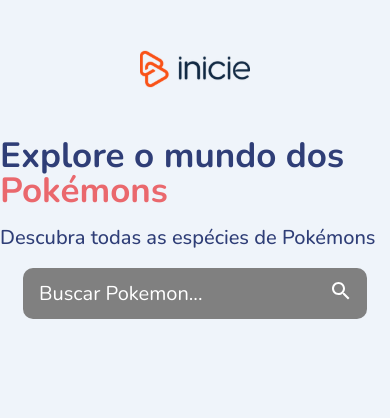
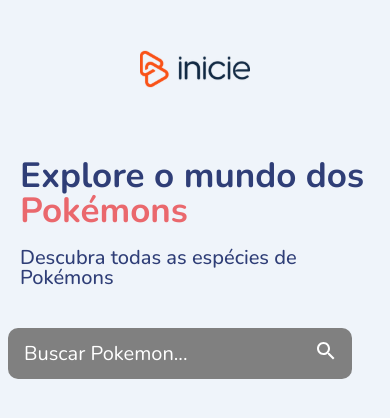
Before and after one commit to DevCaioSouza/Pokedex-Caio, an Angular app: page / in a window 390 px wide. Shown: the top 418 px of the page. Built offline with nearby package versions, Linux system fonts and the light colour scheme; no server answers.

Commit message:
fix: padding text on responsive

```diff
--- a/src/app/shared/poke-search/poke-search.component.scss
+++ b/src/app/shared/poke-search/poke-search.component.scss
@@ -52,7 +52,12 @@
   }
 
   @media (max-width: 420px){
+    .upper-text{
+      padding: rem-calc(20);
+    }
+
     form{
+      left: rem-calc(-15);
       width: 80vw;
       input{
         width: 75vw;
```
